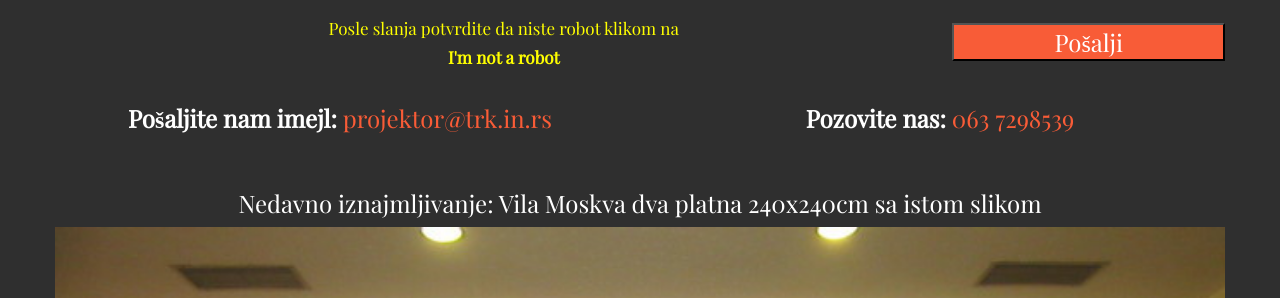
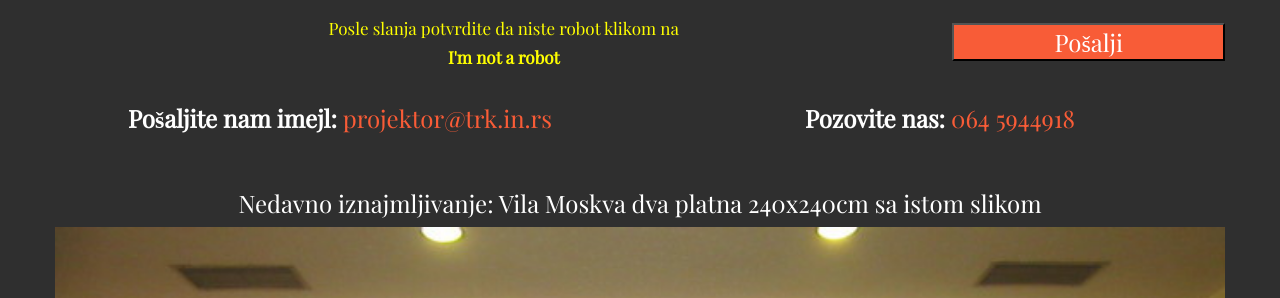
Before and after one commit to kulakajak/iznajmiprojektornovisad, a Jekyll site: the page built from index.html, in a window 1280 px wide and 900 px high, scrolled down 3521 px. Shown: the part 158-456 px from the top of the window. Built offline with Jekyll 4.4.1, drawn with Linux system fonts in a browser that asks for light colours; nearby versions of some CDN libraries; some web fonts are replaced.

Commit message:
Update phone

```diff
--- a/index.html
+++ b/index.html
@@ -352,7 +352,7 @@ layout: default
             <br>
           </div>
           <div class="col-lg-6">
-            <h3><b>Pozovite nas:</b> <a href="tel:0637298539">063 7298539</a></h3>
+            <h3><b>Pozovite nas:</b> <a href="tel:064 5944918">064 5944918</a></h3>
           </div>
         </div>
         <h3>Nedavno iznajmljivanje: Vila Moskva dva platna 240x240cm sa istom slikom</h3>
```
